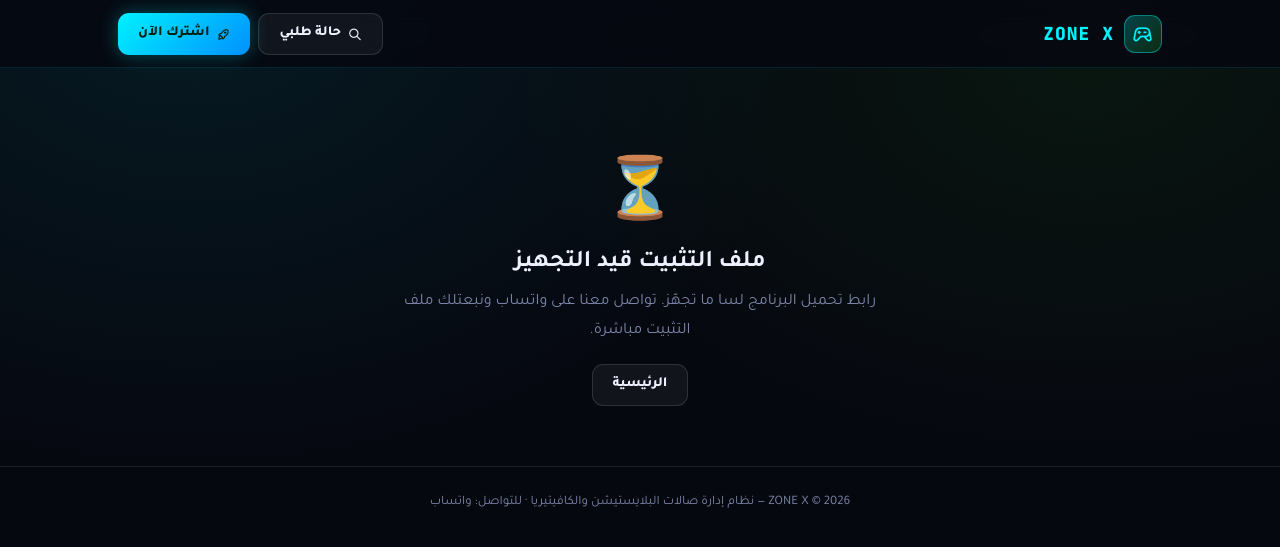
After one commit to jad782/zonex-portal, a Django app: page /download/ in a window 1280 px wide. The commit adds this page. Shown: the top 547 px of the page. Run offline with Django 5.2, Linux system fonts and the light colour scheme.

Commit message:
always-visible download button, server-hosted installer support
Co-Authored-By: Claude Opus 4.8 <noreply@anthropic.com>

```diff
--- /dev/null
+++ b/subscriptions/templates/portal/download_pending.html
@@ -0,0 +1,12 @@
+{% extends 'portal/base.html' %}
+{% block title %}تحميل البرنامج — ZONE X{% endblock %}
+{% block content %}
+<div style="max-width:480px;margin:50px auto;text-align:center">
+  <div style="font-size:60px">⏳</div>
+  <h2 style="font-size:24px;margin:14px 0 10px">ملف التثبيت قيد التجهيز</h2>
+  <p style="color:var(--muted);line-height:1.8">
+    رابط تحميل البرنامج لسا ما تجهّز. تواصل معنا على واتساب ونبعتلك ملف التثبيت مباشرة.
+  </p>
+  <a href="{% url 'landing' %}" class="btn btn-ghost" style="margin-top:18px">الرئيسية</a>
+</div>
+{% endblock %}
--- a/subscriptions/templates/portal/status.html
+++ b/subscriptions/templates/portal/status.html
@@ -17,17 +17,15 @@
       <div style="color:var(--muted);font-size:13px;margin-top:14px">صالح حتى: <b>{{ sub.expires_at }}</b></div>
       <div style="color:var(--amber);font-size:12px;margin-top:10px">اسم المحل: «<b>{{ sub.store_name }}</b>»</div>
 
-      {% if download_url %}
       <div style="margin-top:18px">
         <div style="color:var(--muted);font-size:12px;margin-bottom:6px;text-align:right">① حمّل البرنامج وثبّته على كمبيوتر المحل:</div>
-        <a class="btn btn-cyan" style="width:100%" href="{{ download_url }}">
+        <a class="btn btn-cyan" style="width:100%" href="{% url 'download_app' %}">
           <i class="ti ti-download"></i> تحميل برنامج ZONE X
         </a>
       </div>
-      {% endif %}
 
       <div style="margin-top:14px">
-        <div style="color:var(--muted);font-size:12px;margin-bottom:6px;text-align:right">{% if download_url %}②{% endif %} افتح النظام وادخل:</div>
+        <div style="color:var(--muted);font-size:12px;margin-bottom:6px;text-align:right">② افتح النظام وادخل:</div>
         <div style="display:flex;gap:10px;flex-wrap:wrap;justify-content:center">
           <a class="btn btn-green" style="flex:1;min-width:200px"
              href="http://127.0.0.1:8765/login/?store_name={{ sub.store_name|urlencode }}&license_key={{ sub.license_key|urlencode }}">
--- a/subscriptions/urls.py
+++ b/subscriptions/urls.py
@@ -6,6 +6,7 @@ urlpatterns = [
     path('subscribe/', views.signup, name='signup'),
     path('pay/<int:sub_id>/', views.pay, name='pay'),
     path('thanks/<int:sub_id>/', views.thanks, name='thanks'),
+    path('download/', views.download_app, name='download_app'),
     path('status/', views.status_lookup, name='status_lookup'),
     path('status/<int:sub_id>/', views.status_detail, name='status_detail'),
 
--- a/subscriptions/views.py
+++ b/subscriptions/views.py
@@ -1,5 +1,7 @@
 # -*- coding: utf-8 -*-
+import os
 from django.conf import settings as dj_settings
+from django.http import FileResponse
 from django.shortcuts import render, redirect, get_object_or_404
 from django.contrib import messages
 from django.contrib.auth import authenticate, login, logout
@@ -121,6 +123,21 @@ def thanks(request, sub_id):
     return render(request, 'portal/thanks.html', {'sub': sub})
 
 
+def download_app(request):
+    """تحميل برنامج ZONE X.
+    1) إذا في رابط خارجي (Google Drive) محدّد بـ .env → يحوّل إليه.
+    2) إذا ملف التثبيت مرفوع على السيرفر (downloads/ZONE_X_Setup.exe) → ينزّله.
+    3) غير هيك → صفحة "قيد التجهيز"."""
+    if dj_settings.DOWNLOAD_URL:
+        return redirect(dj_settings.DOWNLOAD_URL)
+
+    path = os.path.join(dj_settings.BASE_DIR, 'downloads', 'ZONE_X_Setup.exe')
+    if os.path.exists(path):
+        return FileResponse(open(path, 'rb'), as_attachment=True, filename='ZONE_X_Setup.exe')
+
+    return render(request, 'portal/download_pending.html')
+
+
 def status_detail(request, sub_id):
     sub = get_object_or_404(Subscription, id=sub_id)
     return render(request, 'portal/status.html', {
```
